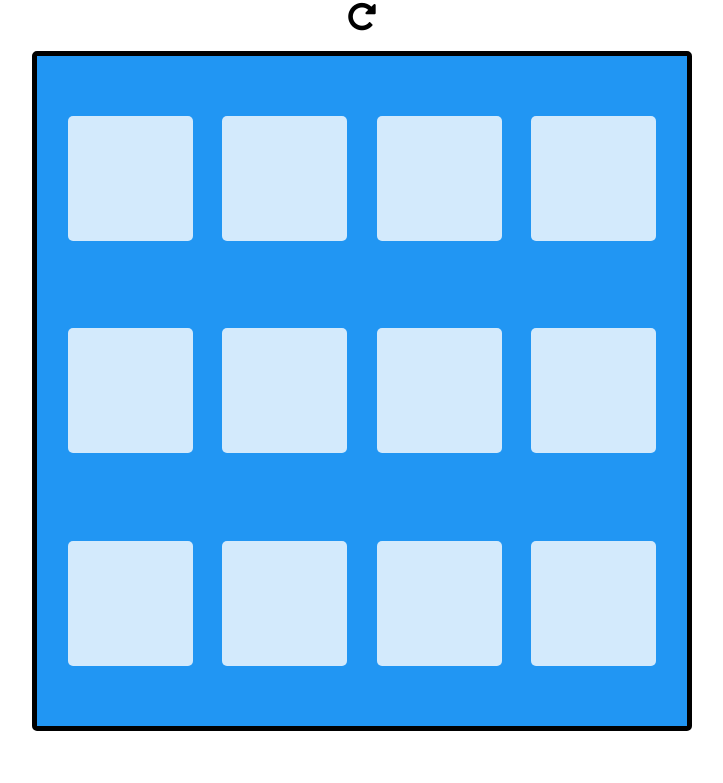
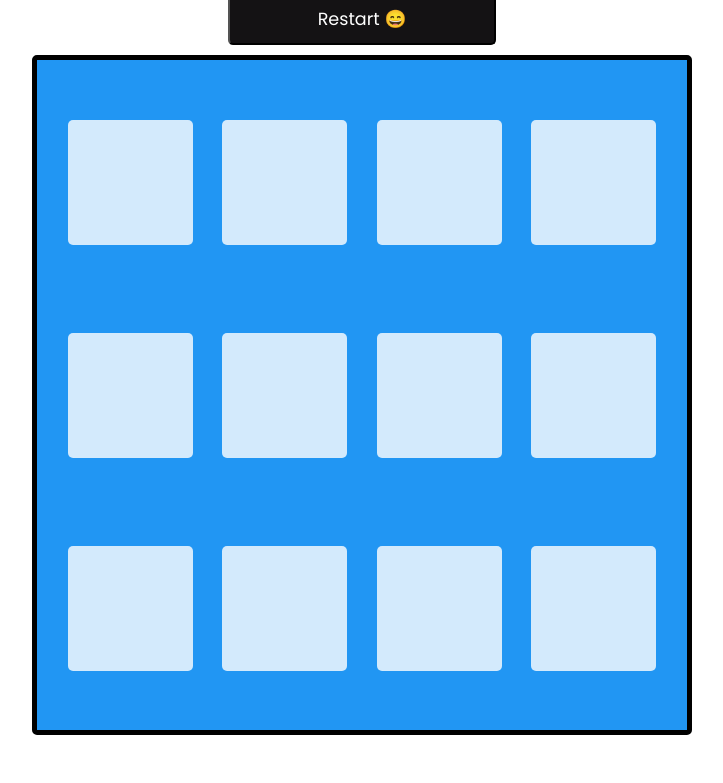
Before and after one commit to BalajiG-tech/MemoryGame, a plain HTML site: page index.html in a window 1280 px wide. Shown: the part 163-946 px from the top of the page, without its empty margins (278-1001 px from the left). Drawn offline with Linux system fonts and the light colour scheme; a web font is replaced by a local one.

Commit message:
Font Changes

```diff
--- a/index.html
+++ b/index.html
@@ -46,9 +46,14 @@
 
             <!-- <btn class="start-game" onclick=startGame()> START</btn> -->
 
-           <div class="restart" onclick=startGame()>
+           <!-- <div class="restart" onclick=startGame()>
         		<i class="fa fa-repeat"></i>
-        	</div>
+        	</div>  -->
+
+
+            <button id="play-again" onclick=startGame()>
+                   Restart 😄</a>
+                </button>
 
         </section>
         <!-- CARD CONTAINER -->
```
